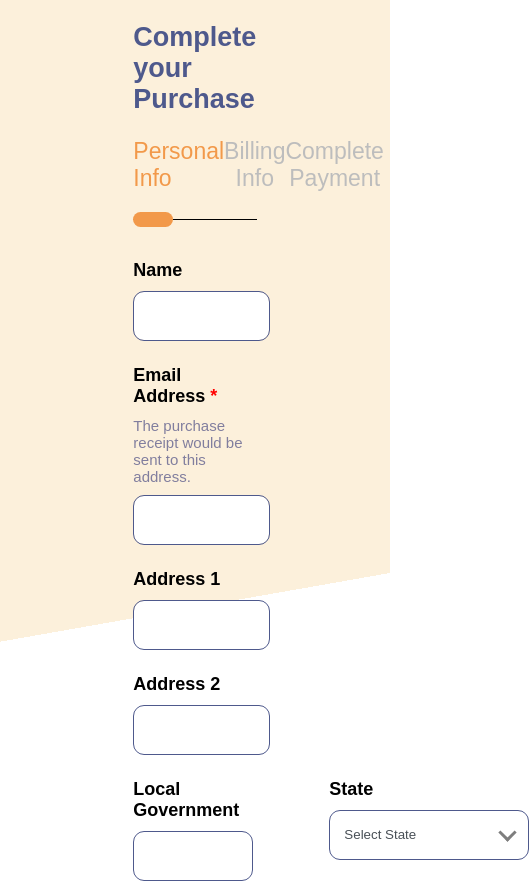
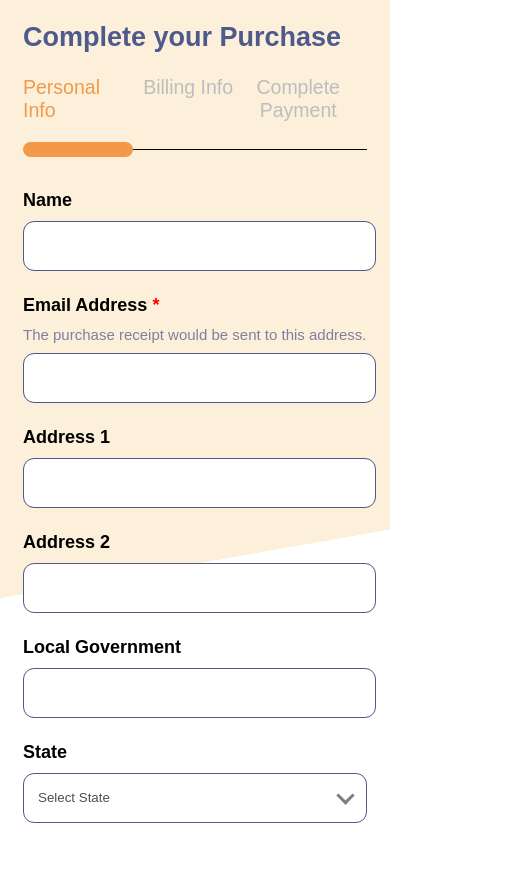
Before and after one commit to Veekthor/complete-payment-ui, a React (Create React App) app: page / in a window 390 px wide. Shown: the top 883 px of the page, 529 px wide, since content can reach past the window. Built offline with nearby package versions, Linux system fonts and the light colour scheme; a web font is replaced by a local one.

Commit message:
add media queries

```diff
--- a/src/assets/css/main.css
+++ b/src/assets/css/main.css
@@ -299,3 +299,30 @@ button,
   color: #f2994a;
   padding: 0;
 }
+
+@media screen and (max-width: 600px) {
+  .container{
+    max-width: 100%;
+    padding: 0 15px;
+  }
+
+  nav {
+    font-size: 5vw;
+  }
+
+  .form-row {
+    flex-wrap: wrap;
+  }
+
+  .form-row .LGA-col, .form-row .state-col {
+    flex-basis: 100%;
+  }
+
+  .card-num-col {
+    flex-basis: 100%;
+  }
+
+  .card-exp-col, .card-cvv-col {
+    flex-basis: 40%;
+  }
+}
```
